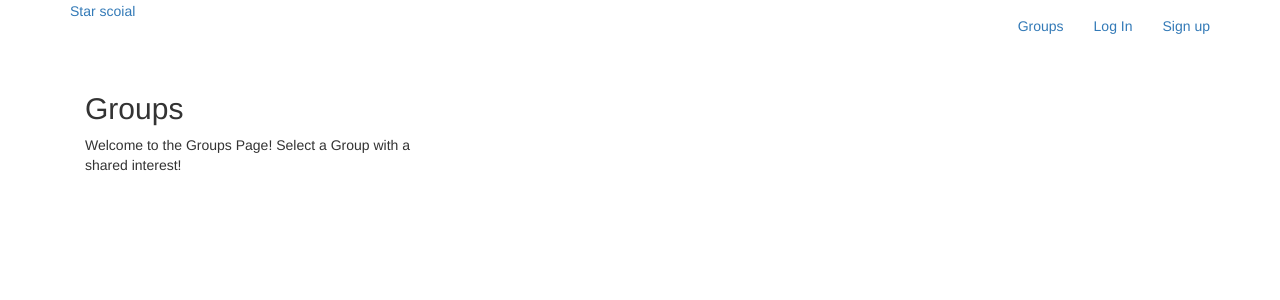
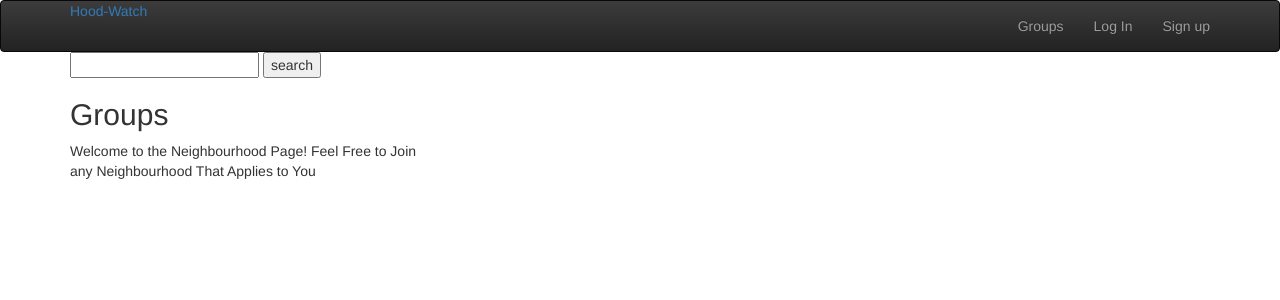
Before and after one commit to olamijinadebayo/hood-watch, a Django app: page /groups/ in a window 1280 px wide. Shown: the top 300 px of the page. Run offline with Django 3.2, Linux system fonts and the light colour scheme; data that the repository does not hold is empty; some libraries are stand-ins or nearby versions.

Commit message:
this will add a queryset for searchin for several groups

```diff
--- a/simplesocial/groups/models.py
+++ b/simplesocial/groups/models.py
@@ -32,6 +32,11 @@ class Group(models.Model):
     def get_absolute_url(self):
         return reverse('groups:single', kwargs={'slug': self.slug})
 
+    @classmethod
+    def search_by_name(cls, search_term):
+        name = cls.objects.filter(name__icontains=search_term)
+        return name
+
     class Meta:
         ordering = ['name']
 
--- a/simplesocial/groups/templates/groups/group_list.html
+++ b/simplesocial/groups/templates/groups/group_list.html
@@ -1,18 +1,19 @@
 {% extends "groups/group_base.html" %}
-
+{% include "groups/search_form.html"%}
 {% block pregroup %}
 <div class="col-md-4">
+	{% include "groups/search_form.html"%}
 	<div class="content">
 		{% if user.is_authenticated %}
 		<h2>
 			Welcome back
-			<a href="{% url 'posts:for_user' username=user.username %}">@{{user.username }}</a>
+			<a href="{% url 'posts:for_user' username=user.username %}">{{user.username }}</a>
 		</h2>
 
     {% endif %}
 			<h2>Groups</h2>
 
-			<p>Welcome to the Groups Page! Select a Group with a shared interest!</p>
+			<p>Welcome to the Neighbourhood Page! Feel Free to Join any Neighbourhood That Applies to You</p>
 	</div>
 	{% if user.is_authenticated %}
 	<a href="{% url 'groups:create' %}" class="btn btn-md btn-fill btn-warning"><span class="glyphicon glyphicon-plus-sign"></span> Create New Group!</a>
@@ -23,7 +24,7 @@
 {% block group_content %}
 <div class="col-md-8">
 	<div class="list-group">
-		{% for group in object_list %}
+		{% for group in all_groups %}
 		  <a class="list-group-item" href="{% url 'groups:single' slug=group.slug %}">
 			     <h3 class="title list-group-item-heading">{{ group.name }}</h3>
 			<div class="list-group-item-text container-fluid">
--- /dev/null
+++ b/simplesocial/groups/templates/groups/search_form.html
@@ -0,0 +1,5 @@
+<form class="" action="{% url "groups:all" %}">
+  {% csrf_token %}
+  <input type="text" name="q" value="{{ request.GET.q}}">
+  <input type="submit" name="" value="search">
+</form>
--- a/simplesocial/groups/urls.py
+++ b/simplesocial/groups/urls.py
@@ -9,4 +9,5 @@ urlpatterns = [
     url(r"^posts/in/(?P<slug>[-\w]+)/$", views.SingleGroup.as_view(), name="single"),
     url(r"join/(?P<slug>[-\w]+)/$", views.JoinGroup.as_view(), name="join"),
     url(r"leave/(?P<slug>[-\w]+)/$", views.LeaveGroup.as_view(), name="leave"),
+    url(r"^search/", views.search, name='search'),
 ]
--- a/simplesocial/groups/views.py
+++ b/simplesocial/groups/views.py
@@ -1,4 +1,5 @@
 from django.shortcuts import render, get_object_or_404
+from django.http import HttpResponse, Http404
 from django.contrib.auth.mixins import(
     LoginRequiredMixin,
     PermissionRequiredMixin
@@ -9,6 +10,7 @@ from django.db import IntegrityError
 from django.views import generic
 from groups.models import Group, GroupMember
 from . import models
+
 # Create your views here.
 
 
@@ -23,6 +25,15 @@ class SingleGroup(generic.DetailView):
 
 class ListGroups(generic.ListView):
     model = Group
+    context_object_name = 'all_groups'
+
+    def get_queryset(self, *args, **kwargs):
+        qs = Group.objects.all()
+        print(self.request.GET)
+        query = self.request.GET.get("q", None)
+        if query is not None:
+            qs = qs.filter(name__icontains=query)
+        return qs
 
 
 class JoinGroup(LoginRequiredMixin, generic.RedirectView):
@@ -72,3 +83,15 @@ class LeaveGroup(LoginRequiredMixin, generic.RedirectView):
                 "You have successfully left this group."
             )
         return super().get(request, *args, **kwargs)
+
+
+def search(request):
+    if 'hood_name' in request.GET and request.GET["hood_name"]:
+        search_term = request.GET.get("hood_name")
+        searched_hoods = Group.search_by_name(search_term)
+        message = f"{search_term}"
+        return render(request, 'group_search.html', {"hoods": searched_hoods})
+
+    else:
+        message = "You haven't searched for any term"
+    return render(request, 'group_search.html')
--- a/simplesocial/simplesocial/urls.py
+++ b/simplesocial/simplesocial/urls.py
@@ -27,4 +27,5 @@ urlpatterns = [
     url(r'^thanks/$', views.ThanksPage.as_view(), name='thanks'),
     url(r"^posts/", include("posts.urls", namespace="posts")),
     url(r"^groups/", include("groups.urls", namespace="groups")),
+    url(r"^search/", views.search, name='search'),
 ]
--- /dev/null
+++ b/simplesocial/static/simplesocial/css/index.css
@@ -0,0 +1,3 @@
+.intro{
+  color: white;
+}
--- a/simplesocial/templates/base.html
+++ b/simplesocial/templates/base.html
@@ -13,9 +13,9 @@
     <link rel="stylesheet" href="{% static 'simplesocial/css/master.css' %}">
   </head>
   <body>
-    <nav class="navbar mynav" role="navigation" id="navbar">
+    <nav class="navbar navbar-inverse" role="navigation" id="navbar" style="margin-bottom:0;">
       <div class="container">
-        <a  class="nabvar-brand mynav"href="{% url 'home'%}">Star scoial</a>
+        <a  class="nabvar-brand mynav"href="{% url 'home'%}">Hood-Watch</a>
         <ul class="nav navbar-nav navbar-right">
           {% if user.is_authenticated %}
             <li><a href="{% url 'posts:create' %}">Post</a></li>
@@ -24,17 +24,17 @@
             <li><a href="{% url 'groups:create' %}">Create Group</a></li>
             <li><a href="{% url 'accounts:logout' %}">Log Out</a></li>
           {% else %}
-            <li><a href="#">Groups</a></li>
+            <li><a href="{% url 'groups:all' %}">Groups</a></li>
             <li><a href="{% url 'accounts:login' %}">Log In</a></li>
             <li><a href="{% url 'accounts:signup'%}">Sign up</a></li>
           {% endif %}
         </ul>
       </div>
     </nav>
-    <div class="container mycontent">
+
       {% block content %}
       {% endblock %}
-    </div>
+
 
     <!-- jQuery (necessary for Bootstrap's JavaScript plugins) -->
      <script src="https://ajax.googleapis.com/ajax/libs/jquery/1.12.4/jquery.min.js"></script>
```
Also changed, not shown: simplesocial/simplesocial/views.py (+21 -2 lines), simplesocial/templates/group_search.html (added, +32 -0 lines), simplesocial/templates/index.html (+46 -1 lines), simplesocial/static/simplesocial/images/landing.jpeg (added), simplesocial/static/simplesocial/images/landing2.jpeg (added), simplesocial/static/simplesocial/images/landing3.jpeg (added), simplesocial/static/simplesocial/images/landing4.jpeg (added).
